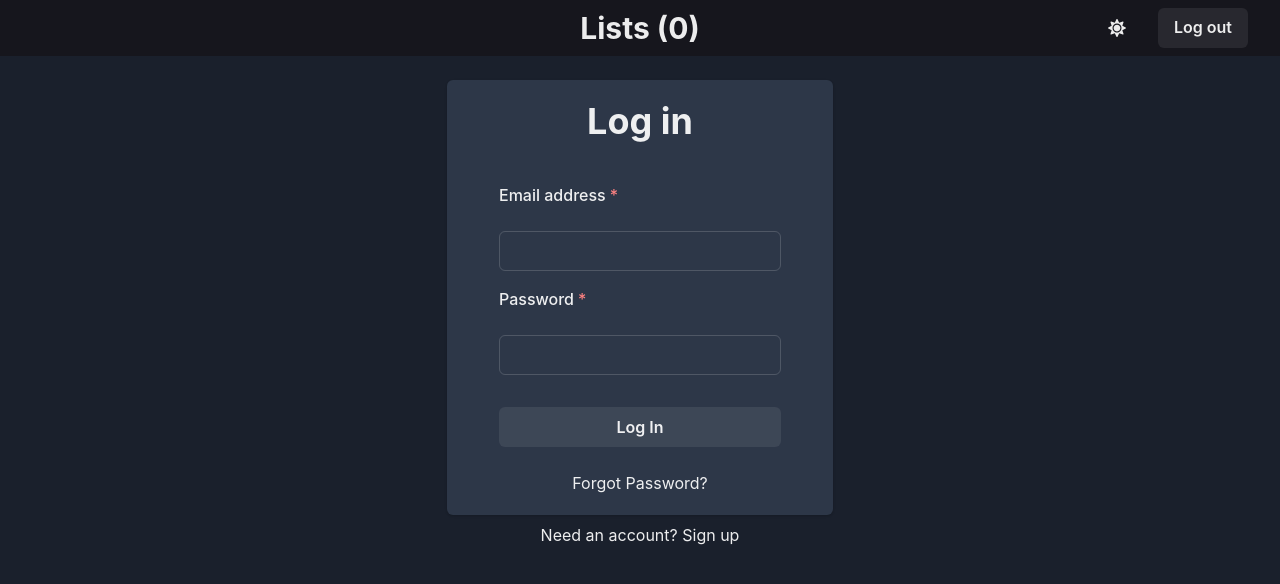
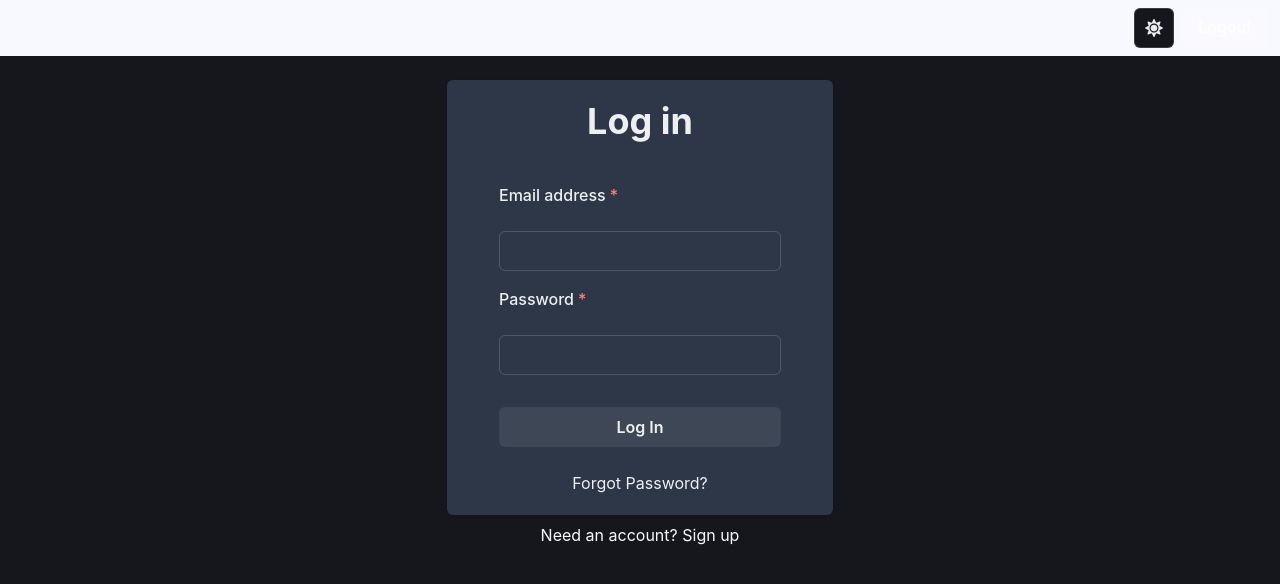
Before and after one commit to cmgolizio/Lists-on-Lists-on-Lists, a Next.js app: page /Dashboard in a window 1280 px wide. Shown: the top 584 px of the page. Built offline with nearby package versions, Linux system fonts and the light colour scheme; no server answers.

Commit message:
created a reusable navbar button component. Deleted the button specific components in favor of the reusable one. Handler function and button label are passed as props

```diff
--- a/src/components/task/AddTask.jsx
+++ b/src/components/task/AddTask.jsx
@@ -63,7 +63,7 @@ const AddTask = () => {
   const handleSubmit = (e) => (description.length ? handleSuccess(e) : handleError(e));
 
   return (
-    <VStack>
+    <VStack w='20rem'>
       {error && <Alert status="error"><AlertIcon />{error}</Alert>}
       <InputGroup w='100%' onKeyDown={(e) => handleEnter(e)}>
         <Input
@@ -81,7 +81,7 @@ const AddTask = () => {
           variant='outline'
           h='100%'
         >
-          <Button w='110%' bg={inputButtonBg} color={inputButtonColor} onClick={(e) => handleSubmit(e)}>Add</Button>
+          <Button w='110%' h='100%' bg={inputButtonBg} color={inputButtonColor} onClick={(e) => handleSubmit(e)}>Add</Button>
         </InputRightElement>
       </InputGroup>
     </VStack>
--- a/src/components/ui/CloseList.jsx
+++ /dev/null
@@ -1,30 +0,0 @@
-import React from 'react';
-import {
-  Box,
-  Button,
-} from '@chakra-ui/react';
-import { useRouter } from 'next/router';
-
-import { useAuth } from '../../hooks/useAuth';
-
-const CloseList = () => {
-  const router = useRouter();
-  const { setActiveList, setTasks } = useAuth();
-
-  const handleCloseList = (e) => {
-    e.preventDefault();
-
-    setActiveList(null);
-    setTasks(null);
-
-    router.push('/list/Lists');
-  };
-
-  return (
-    <Box minH='max-content' minW='max-content'>
-      <Button onClick={(e) => handleCloseList(e)}>Save & Close</Button>
-    </Box>
-  );
-};
-
-export default CloseList;
--- a/src/components/ui/ColorPicker.jsx
+++ b/src/components/ui/ColorPicker.jsx
@@ -1,4 +1,4 @@
-import React from 'react';
+import React, { useEffect } from 'react';
 import {
   Popover,
   PopoverTrigger,
@@ -17,7 +17,7 @@ import {
 import { useAuth } from '../../hooks/useAuth';
 
 const ColorPicker = () => {
-  const { userColor, setUserColor } = useAuth();
+  const { userColor, setUserColor, updateUserColor } = useAuth();
   const colors = [
     "gray.500",
     "red.500",
@@ -30,6 +30,11 @@ const ColorPicker = () => {
     "purple.500",
     "pink.500",
   ];
+
+  useEffect(() => {
+    updateUserColor(userColor);
+  // eslint-disable-next-line react-hooks/exhaustive-deps
+  }, [userColor]);
 
   return (
     <Center marginTop={5}>
--- a/src/components/ui/Navbar.jsx
+++ b/src/components/ui/Navbar.jsx
@@ -1,42 +1,49 @@
 import React, { useEffect, useState } from "react";
-import { Flex, HStack, Heading, Button } from "@chakra-ui/react";
-import Link from "next/link";
+import { Flex, HStack, Heading, Button, useColorModeValue } from "@chakra-ui/react";
 import { useRouter } from "next/router";
 
 import { ThemeSwitcher } from "./ThemeSwitcher";
 import { useAuth } from "../../hooks/useAuth";
 import NavbarBtnGroupLeft from "./NavbarBtnGroupLeft";
+import NavbarButton from "./NavbarButton";
 
 const Navbar = () => {
   const [navText, setNavText] = useState('');
   const [error, setError] = useState('');
-  const { logout, currentUser, lists, activeList, userColor } = useAuth();
-
+  const [showNavBtns, setShowBtns] = useState({
+    profile: false,
+    closeList: false,
+  });
+  const { logout, currentUser, lists, activeList, userColor, setTasks, setActiveList } = useAuth();
   const router = useRouter();
 
-  const handleNavText = React.useCallback(() => {
-    if (!currentUser) {
-      setNavText('');
-      if (!activeList) {
-        if (!lists || lists.length === 0) {
-          setNavText('Lists (0)');
-        } else {
-          setNavText(`Lists (${lists.length})`);
-        }
-      } else {
-        if (!activeList.tasks || activeList.tasks.length === 0) {
-          setNavText('Tasks (0)');
-        } else {
-          setNavText(`Tasks (${activeList.tasks.length})`);
-        }
-      }
-    }
-  }, [activeList, currentUser, lists]);
+  const navBg = useColorModeValue('dark', 'light');
+  const themeSwitchBg = useColorModeValue('light', 'dark');
 
-  useEffect(() => {
-    handleNavText();
-  }, [handleNavText])
+  // const handleNavText = React.useCallback(() => {
+  //   if (!currentUser) {
+  //     setNavText('');
+  //     if (!activeList) {
+  //       if (!lists || lists.length === 0) {
+  //         setNavText('Lists (0)');
+  //       } else {
+  //         setNavText(`Lists (${lists.length})`);
+  //       }
+  //     } else {
+  //       if (!activeList.tasks || activeList.tasks.length === 0) {
+  //         setNavText('Tasks (0)');
+  //       } else {
+  //         setNavText(`Tasks (${activeList.tasks.length})`);
+  //       }
+  //     }
+  //   }
+  // }, [activeList, currentUser, lists]);
 
+  // useEffect(() => {
+  //   handleNavText();
+  // }, [handleNavText])
+
+  // ** HANDLER FUNCTIONS ** //
   const handleLogout = async (e) => {
     e.preventDefault();
     setError('');
@@ -49,27 +56,76 @@ const Navbar = () => {
     }
   };
 
+  const handleToDashboard = (e) => {
+    e.preventDefault();
+    setActiveList(null)
+
+    router.push('/');
+  };
+
+  const handleCloseList = (e) => {
+    e.preventDefault();
+
+    setActiveList(null);
+    setTasks(null);
+
+    router.push('/list/Lists');
+  };
+
+  const handleSetShowBtns = async () => {
+    if (!currentUser) {
+      setShowBtns({
+        profile: false,
+        closeList: false
+      });
+    } else if (currentUser && activeList) {
+      setShowBtns({
+        profile: true,
+        closeList: true
+      });
+    } else if (currentUser && !activeList) {
+      setShowBtns({
+        profile: true,
+        closeList: false
+      });
+    }
+  };
+
+  useEffect(() => {
+    handleSetShowBtns();
+  // eslint-disable-next-line react-hooks/exhaustive-deps
+  }, [activeList, currentUser]);
+
   return (
     <Flex
       pos='absolute'
       top='0vh'
       h='3.5rem'
       w='100%'
-      bg={userColor}
+      // bg={userColor}
+      bg={navBg}
       align='center'
       justify='center'
     >
       <HStack justify='center'>
-        <NavbarBtnGroupLeft />
-        <HStack pos='absolute' right='0vw' minW='max-content' justify='space-evenly' px='2rem'>
-          <ThemeSwitcher />
-          <Button onClick={e => handleLogout(e)}>
-            Log out
-          </Button>
+        <HStack
+          pos='absolute'
+          top={2}
+          left={3}
+          align='space-between'
+        >
+          {showNavBtns.profile && <NavbarButton label='Profile' handler={handleToDashboard} />}
+          {showNavBtns.closeList && <NavbarButton label='All Lists' handler={handleCloseList} />}
         </HStack>
-        <Heading size='xl' pos='absolute' left='0vw'>
-        </Heading>
-        <Heading size='lg'>{navText}</Heading>
+        <HStack
+          pos='absolute'
+          right={3}
+          minW='max-content'
+          justify='space-evenly'
+        >
+          <ThemeSwitcher bg={themeSwitchBg} />
+          <NavbarButton label='Logout' handler={handleLogout} />
+        </HStack>
       </HStack>
     </Flex>
   );
--- a/src/components/ui/NavbarBtnGroupLeft.jsx
+++ /dev/null
@@ -1,54 +0,0 @@
-import React, { useState, useEffect } from 'react';
-import { HStack } from '@chakra-ui/react';
-
-import GoToDashboard from '../user/GoToDashboard';
-import CloseList from './CloseList';
-import { useAuth } from '../../hooks/useAuth';
-
-const NavbarBtnGroupLeft = () => {
-  const [showNavBtns, setShowBtns] = useState({
-    profile: false,
-    closeList: false,
-  });
-  const { currentUser, activeList, setActiveList } = useAuth();
-
-
-  // eslint-disable-next-line react-hooks/exhaustive-deps
-  const handleSetShowBtns = async () => {
-    if (!currentUser) {
-      setShowBtns({
-        profile: false,
-        closeList: false
-      });
-    } else if (currentUser && activeList) {
-      setShowBtns({
-        profile: true,
-        closeList: true
-      });
-    } else if (currentUser && !activeList) {
-      setShowBtns({
-        profile: true,
-        closeList: false
-      });
-    }
-  };
-
-  useEffect(() => {
-    handleSetShowBtns();
-  // eslint-disable-next-line react-hooks/exhaustive-deps
-  }, [activeList, currentUser])
-
-  return (
-    <HStack
-      pos='absolute'
-      top={2}
-      left={3}
-      align='space-between'
-    >
-      {showNavBtns.profile && <GoToDashboard setActiveList={setActiveList} />}
-      {showNavBtns.closeList && <CloseList />}
-    </HStack>
-  );
-};
-
-export default NavbarBtnGroupLeft;
--- /dev/null
+++ b/src/components/ui/NavbarButton.jsx
@@ -0,0 +1,12 @@
+import React from 'react';
+import { Box, Button } from '@chakra-ui/react';
+
+const NavbarButton = (props) => {
+  return (
+    <Box minH='max-content' minW='max-content'>
+      <Button onClick={(e) => props.handler(e)}>{props.label}</Button>
+    </Box>
+  );
+};
+
+export default NavbarButton;
--- a/src/components/ui/ThemeSwitcher.jsx
+++ b/src/components/ui/ThemeSwitcher.jsx
@@ -9,13 +9,12 @@ export const ThemeSwitcher = props => {
 
   return (
     <IconButton
-      size={['sm', null, null, "lg"]}
-      // pos='absolute'
-      // right='0vw'
+      // size={['sm', null, null, "lg"]}
       fontSize="lg"
       aria-label={`Switch to ${text} mode`}
-      variant="ghost"
-      color="current"
+      variant="outline"
+      // color="current"
+      // bg='transparent'
       marginLeft={2}
       onClick={toggleColorMode}
       icon={<SwitchIcon />}
--- a/src/components/user/GoToDashboard.jsx
+++ /dev/null
@@ -1,25 +0,0 @@
-import React from 'react';
-import {
-  Box,
-  Button,
-} from '@chakra-ui/react';
-import { useRouter } from 'next/router';
-
-const GoToDashboard = ({ setActiveList }) => {
-  const router = useRouter();
-
-  const handleToDashboard = (e) => {
-    e.preventDefault();
-    setActiveList(null)
-
-    router.push('/');
-  };
-
-  return (
-    <Box minH='max-content' minW='max-content'>
-      <Button onClick={(e) => handleToDashboard(e)}>Profile</Button>
-    </Box>
-  )
-}
-
-export default GoToDashboard
--- a/src/contexts/AuthContext.jsx
+++ b/src/contexts/AuthContext.jsx
@@ -19,7 +19,6 @@ import {
   updateDoc,
   doc,
   deleteDoc,
-  serverTimestamp
 } from 'firebase/firestore';
 
 import { auth, db } from '../firebase/firebase';
@@ -72,11 +71,19 @@ export const AuthContextProvider = ({ children }) => {
     await setDoc(doc(db, "users", userID), {
       email: email,
       id: userID,
-      bgColor: userColor,
+      userColor: userColor,
     });
   };
 
   // ** Database functions ** //
+
+const updateUserColor = async (color) => {
+  const userRef = doc(db, `users/${currentUser.uid}`);
+
+  await updateDoc(userRef, {
+    userColor: color
+  })
+};
 
 const addList = async (list) => {
   const userRef = doc(db, `users/${currentUser.uid}`);
@@ -162,6 +169,7 @@ const checkTask = async (taskID, isChecked) => {
         addTask,
         activeList,
         setActiveList,
+        updateUserColor,
       }}
     >
       {!isLoading && children}
--- a/styles/chakra-ui/theme.js
+++ b/styles/chakra-ui/theme.js
@@ -12,13 +12,18 @@ const config = {
 
 export const theme = extendTheme({
   styles: {
-    global: {
+    global: (props) => ({
       "html, body": {
         p: 0,
         m: 0,
         textAlign: "center",
+        color: props.colorMode === "dark" ? "light" : "dark",
+        bg: props.colorMode === "dark" ? "dark" : "light",
       },
-    },
+      "*::placeholder": {
+        color: props.colorMode,
+      },
+    }),
   },
   components: {
     Popover: {
```
Also changed, not shown: pages/list/Lists.jsx (+19 -11 lines), 1 other file (tests, documents, lock files or other folders).
